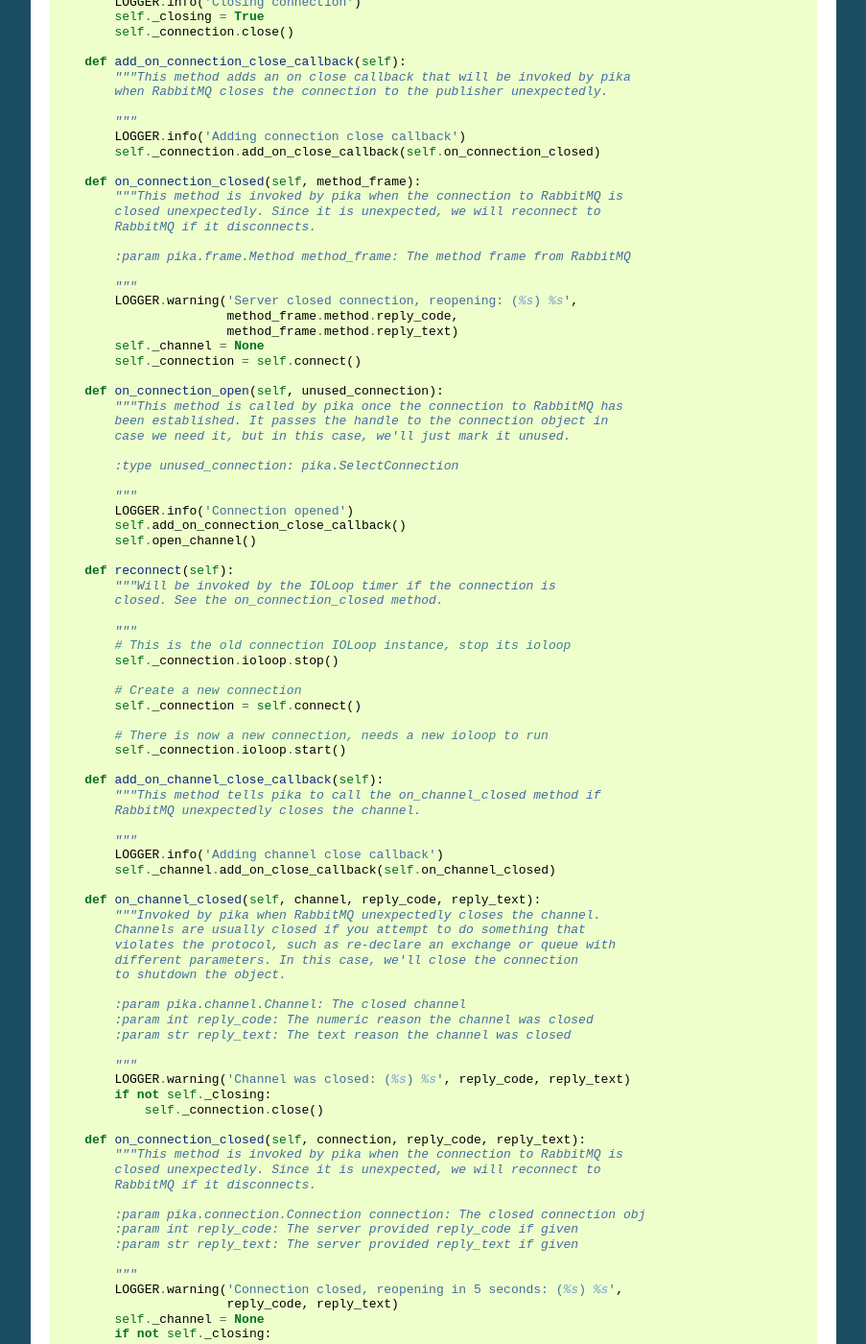
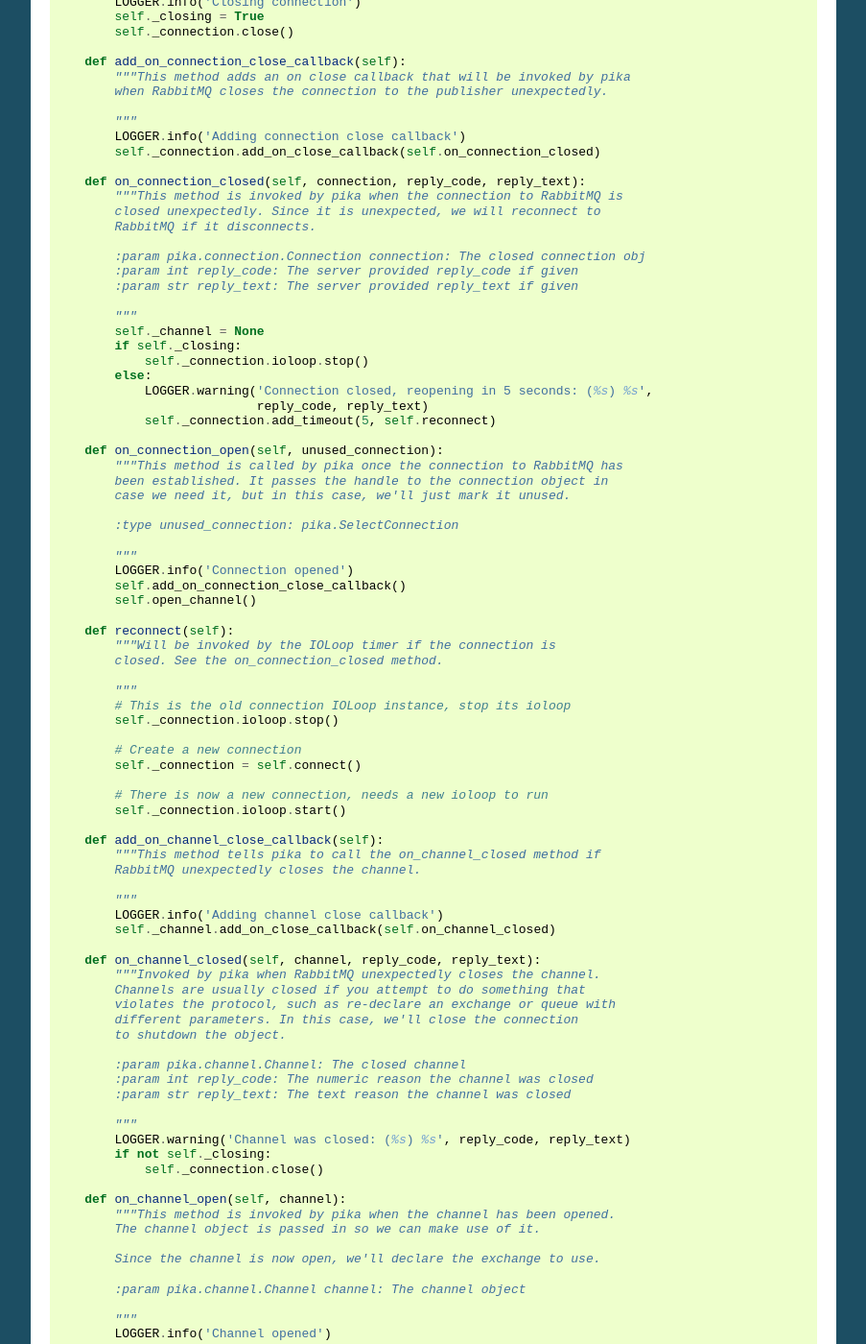
Before and after one commit to pika/pika, a Sphinx documentation site: the page built from docs/examples/asynchronous_publisher_example.rst, in a window 1280 px wide and 1400 px high, scrolled down 1175 px. Shown: the whole window at 96% size, without its empty margins (198-1101 px from the left). Built offline with Sphinx 7.4.7, drawn with Linux system fonts in a browser that asks for light colours; some of the changed text lies outside the part shown.

Commit message:
Fix the _on_connection_closed

```diff
--- a/docs/examples/asynchronous_consumer_example.rst
+++ b/docs/examples/asynchronous_consumer_example.rst
@@ -86,7 +86,6 @@ consumer.py::
                 LOGGER.warning('Connection closed, reopening in 5 seconds: (%s) %s',
                                reply_code, reply_text)
                 self._connection.add_timeout(5, self.reconnect)
-
 
         def on_connection_open(self, unused_connection):
             """This method is called by pika once the connection to RabbitMQ has
--- a/docs/examples/asynchronous_publisher_example.rst
+++ b/docs/examples/asynchronous_publisher_example.rst
@@ -76,19 +76,23 @@ publisher.py::
             LOGGER.info('Adding connection close callback')
             self._connection.add_on_close_callback(self.on_connection_closed)
 
-        def on_connection_closed(self, method_frame):
+        def on_connection_closed(self, connection, reply_code, reply_text):
             """This method is invoked by pika when the connection to RabbitMQ is
             closed unexpectedly. Since it is unexpected, we will reconnect to
             RabbitMQ if it disconnects.
 
-            :param pika.frame.Method method_frame: The method frame from RabbitMQ
+            :param pika.connection.Connection connection: The closed connection obj
+            :param int reply_code: The server provided reply_code if given
+            :param str reply_text: The server provided reply_text if given
 
             """
-            LOGGER.warning('Server closed connection, reopening: (%s) %s',
-                           method_frame.method.reply_code,
-                           method_frame.method.reply_text)
             self._channel = None
-            self._connection = self.connect()
+            if self._closing:
+                self._connection.ioloop.stop()
+            else:
+                LOGGER.warning('Connection closed, reopening in 5 seconds: (%s) %s',
+                               reply_code, reply_text)
+                self._connection.add_timeout(5, self.reconnect)
 
         def on_connection_open(self, unused_connection):
             """This method is called by pika once the connection to RabbitMQ has
@@ -139,22 +143,6 @@ publisher.py::
             LOGGER.warning('Channel was closed: (%s) %s', reply_code, reply_text)
             if not self._closing:
                 self._connection.close()
-
-        def on_connection_closed(self, connection, reply_code, reply_text):
-            """This method is invoked by pika when the connection to RabbitMQ is
-            closed unexpectedly. Since it is unexpected, we will reconnect to
-            RabbitMQ if it disconnects.
-
-            :param pika.connection.Connection connection: The closed connection obj
-            :param int reply_code: The server provided reply_code if given
-            :param str reply_text: The server provided reply_text if given
-
-            """
-            LOGGER.warning('Connection closed, reopening in 5 seconds: (%s) %s',
-                           reply_code, reply_text)
-            self._channel = None
-            if not self._closing:
-                self._connection.add_timeout(5, self.reconnect)
 
         def on_channel_open(self, channel):
             """This method is invoked by pika when the channel has been opened.
```
